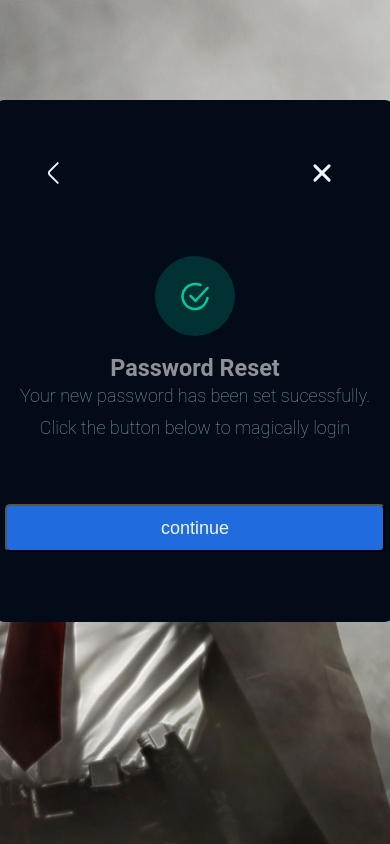
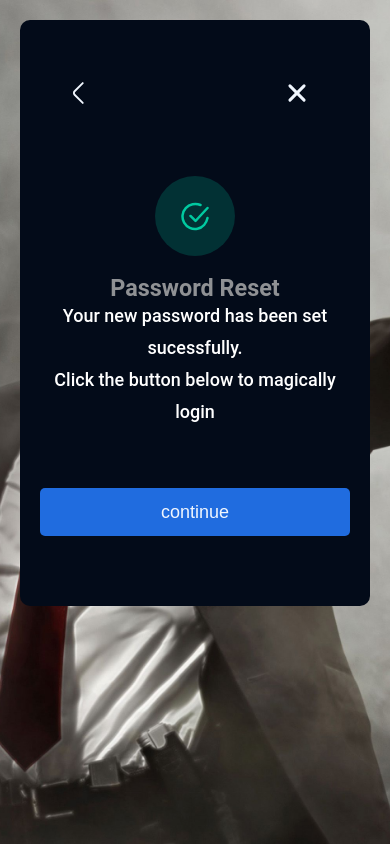
Before and after one commit to Ideologis/Chat_flix, a plain HTML site: page index.html in a window 390 px wide. Drawn offline with Linux system fonts and the light colour scheme.

Commit message:
Updated styles

```diff
--- a/style.css
+++ b/style.css
@@ -73,6 +73,7 @@ body {
   line-height: 2rem;
   margin-bottom: 60px;
   font-size: .9em;
+  font-weight:500;
   color: #8f9aac;
 
 }
@@ -82,7 +83,8 @@ body {
   border-radius: 5px;
   text-align: center;
   font-size: .9em;
-  width: 380px;
+  border: none;
+  width: 100%;
   height: 3rem;
   padding: 10px;
   background: #206cdf;
@@ -91,7 +93,7 @@ body {
 button:hover {
   background-color: #8f9aac;
 }
-@media screen and (max-width:992px) {
+@media screen and (max-width:912px){
   body{
     justify-content: center;
 
@@ -103,7 +105,7 @@ button:hover {
        padding: 20px;
   }
 }
-@media screen and (max-width:576px) {
+@media screen and (max-width:480px ) {
   body{
     justify-content: center;
 
@@ -114,7 +116,34 @@ button:hover {
   .container{
        width: 400px;
        margin: 100px 20px 20px 20px;
+     }
+    }
+  @media screen and (max-width:390px ) {
+    .container {
+      width: 350px;
+      margin: 20px;
+}
+.button_style {
+  color: #f0f6fe;
+  border: none;
+  border-radius: 5px;
+  font-weight: 500;
+  text-align: center;
+  font-size: .9em;
 
+  width: 100%;
+  height: 3rem;
+  padding: 10px;
+  background: #206cdf;
+}
+button:hover {
+  background-color: #8f9aac;
   }
-
+  .password p {
+    line-height: 2rem;
+    margin-bottom: 60px;
+    font-size: .9em;
+    font-weight:500;
+    color: #ffff;
 }
+ }
```
